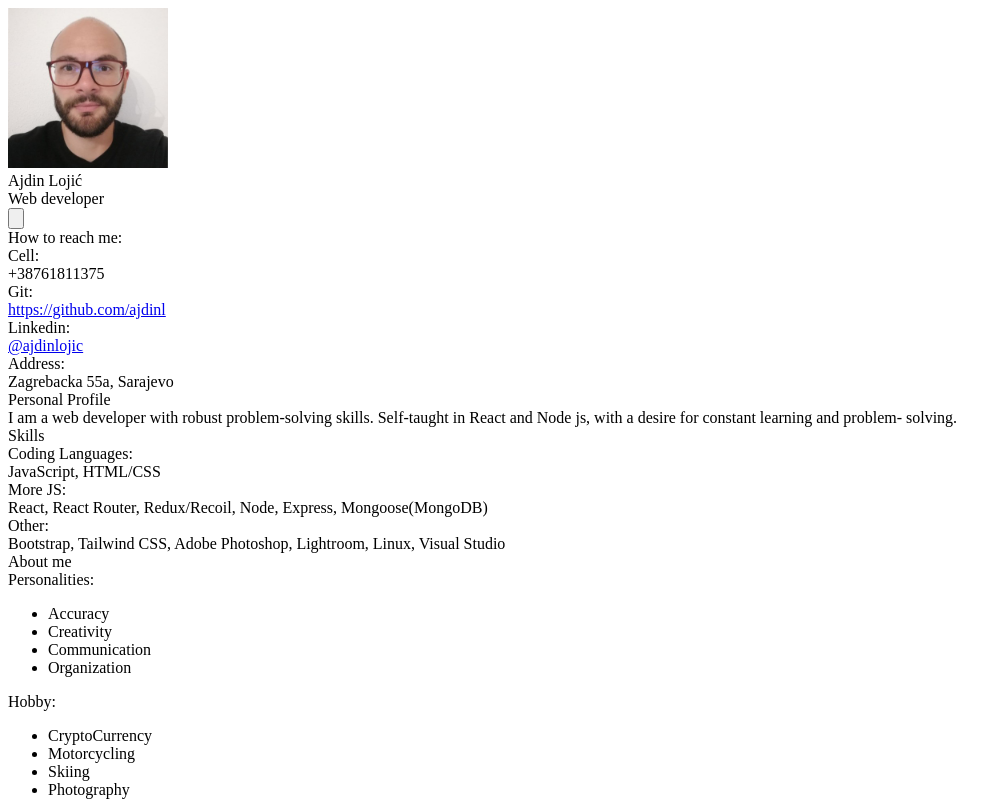
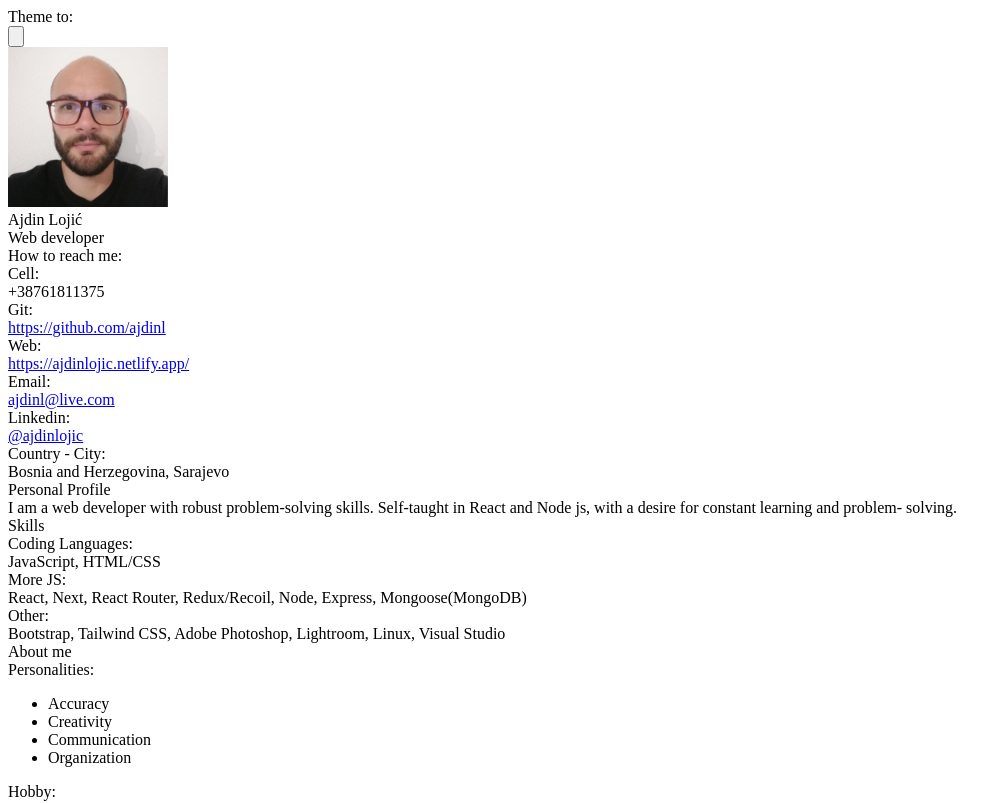
Before and after one commit to ajdinl/PortfolioNextTailwind, a Next.js app: page / in a window 1280 px wide. Shown: the top 803 px of the page, without its empty margins (0-1008 px from the left). Built offline with nearby package versions, Linux system fonts and the light colour scheme.

Commit message:
added more information about me, theme button moved to top

```diff
--- a/data/user.json
+++ b/data/user.json
@@ -4,14 +4,16 @@
 		"description": "Web developer",
 		"cell": "+38761811375",
 		"git": "https://github.com/ajdinl",
+		"website": "https://ajdinlojic.netlify.app/",
+		"email": "ajdinl@live.com",
 		"linkedin": "@ajdinlojic",
 		"linkedinLink": "https://www.linkedin.com/in/ajdin-lojic/",
-		"address": "Zagrebacka 55a, Sarajevo"
+		"address": "Bosnia and Herzegovina, Sarajevo"
 	},
 	"personal": {
 		"profile": "I am a web developer with robust problem-solving skills. Self-taught\n\t\t\t\t\tin React and Node js, with a desire for constant learning and problem-\n\t\t\t\t\tsolving.",
 		"languages": "JavaScript, HTML/CSS",
-		"more": "React, React Router, Redux/Recoil, Node, Express, Mongoose(MongoDB)",
+		"more": "React, Next, React Router, Redux/Recoil, Node, Express, Mongoose(MongoDB)",
 		"other": "Bootstrap, Tailwind CSS, Adobe Photoshop, Lightroom, Linux, Visual Studio",
 		"personalities": [
 			"Accuracy",
--- a/pages/components/Button.js
+++ b/pages/components/Button.js
@@ -5,7 +5,8 @@ const Button = () => {
 	const { theme, setTheme } = useTheme()
 
 	return (
-		<div className='-ml-14'>
+		<div className='flex flex-row space-x-2 text-sm absolute top-20 left-2/3'>
+			<div>Theme to:</div>
 			{theme === 'dark' ? (
 				<button onClick={() => setTheme('light')}>
 					<SunIcon className='h-5 w-5 text-yellow-500' />
--- a/pages/components/Info.js
+++ b/pages/components/Info.js
@@ -1,10 +1,18 @@
 import Image from 'next/image'
 import user from '../../data/user.json'
-import Button from './Button'
 
 const Info = () => {
-	const { fullName, description, cell, git, linkedin, linkedinLink, address } =
-		user.info
+	const {
+		fullName,
+		description,
+		cell,
+		git,
+		website,
+		email,
+		linkedin,
+		linkedinLink,
+		address,
+	} = user.info
 
 	return (
 		<div className='flex flex-col mt-0.5'>
@@ -25,9 +33,6 @@ const Info = () => {
 					<div className='text-white bg-transparent text-sm ml-16 -mt-7'>
 						{description}
 					</div>
-					<div>
-						<Button />
-					</div>
 				</div>
 			</div>
 			<div className='flex flex-col space-y-2 ml-6'>
@@ -43,6 +48,19 @@ const Info = () => {
 				>
 					{git}
 				</a>
+				<div className='font-bold'>Web:</div>
+				<a
+					href={website}
+					target='_blank'
+					rel='noopener noreferrer'
+					className='text-mygrey dark:text-green-100 underline text-sm dark:hover:text-mygreen hover:text-mygreen'
+				>
+					{website}
+				</a>
+				<div className='font-bold'>Email:</div>
+				<div className='text-mygrey dark:text-blue-100 text-sm underline dark:hover:text-yellow-600 hover:text-yellow-600'>
+					<a href={'mailto:' + email}>{email}</a>
+				</div>
 				<div className='font-bold'>Linkedin:</div>
 				<a
 					href={linkedinLink}
@@ -52,7 +70,7 @@ const Info = () => {
 				>
 					{linkedin}
 				</a>
-				<div className='font-bold'>Address:</div>
+				<div className='font-bold'>Country - City:</div>
 				<div className='text-mygrey dark:text-blue-100 text-sm'>{address}</div>
 			</div>
 		</div>
--- a/pages/index.js
+++ b/pages/index.js
@@ -2,10 +2,12 @@ import Head from 'next/head'
 import Career from './components/Career'
 import Info from './components/Info'
 import Personal from './components/Personal'
+import Button from './components/Button'
 
 export default function Home() {
 	return (
 		<>
+			<Button />
 			<div className='flex flex-row flex-wrap dark:bg-[#252525] pt-36 space-y-6 space-x-0 sm:space-x-6 justify-center min-h-screen bg-mybackground'>
 				<Head>
 					<title>Ajdin Lojic's portfolio</title>
```
Also changed, not shown: pages/contactme.js (added, +9 -0 lines).
